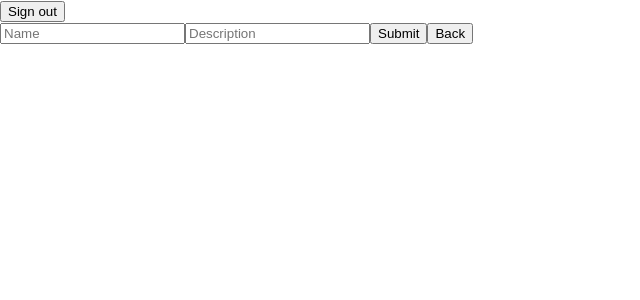
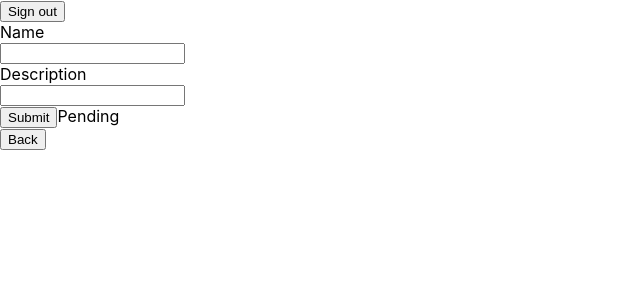
Before and after one commit to collapp-zpi/collapp-developer, a Next.js app: page /panel/plugins/create in a window 1280 px wide. Shown: the top 300 px of the page, without its empty margins (0-640 px from the left). Built offline with nearby package versions, Linux system fonts and the light colour scheme; no server answers; sample sign-in values are in the browser's storage.

Commit message:
add plugin form add react hook form input add create plugin view

```diff
--- /dev/null
+++ b/components/form/InputText.tsx
@@ -0,0 +1,29 @@
+import { useController } from 'react-hook-form'
+import { ErrorMessage } from '@hookform/error-message'
+import { ComponentProps } from 'react'
+
+interface InputTextProps extends ComponentProps<'input'> {
+  name: string
+  label?: string
+}
+
+export const InputText = ({ name, label, ...props }: InputTextProps) => {
+  const {
+    field: { ref, ...field },
+  } = useController({ name })
+
+  return (
+    <div>
+      <label>
+        <div>{label}</div>
+        <input
+          ref={ref}
+          {...field}
+          {...props}
+          value={field?.value ?? props?.value ?? ''}
+        />
+        <ErrorMessage name={name} />
+      </label>
+    </div>
+  )
+}
--- /dev/null
+++ b/includes/plugins/api/createPlugin.ts
@@ -0,0 +1,5 @@
+export const createPlugin = async (data: any) =>
+  fetch(`/api/plugins`, {
+    method: 'POST',
+    body: JSON.stringify(data),
+  })
--- /dev/null
+++ b/includes/plugins/components/PluginForm.tsx
@@ -0,0 +1,28 @@
+import useApiForm from '../../../hooks/useApiForm'
+import { createPlugin } from '../api/createPlugin'
+import { FormProvider } from 'react-hook-form'
+import { InputText } from '../../../components/form/InputText'
+import { object, string } from 'yup'
+
+const schema = object().shape({
+  name: string().required(),
+  description: string(),
+})
+
+export const PluginForm = () => {
+  const { methods, handleSubmit, request } = useApiForm({
+    schema,
+    query: createPlugin,
+  })
+
+  return (
+    <FormProvider {...methods}>
+      <form onSubmit={handleSubmit}>
+        <InputText name="name" label="Name" />
+        <InputText name="description" label="Description" />
+        <button type="submit">Submit</button>
+        {request.status}
+      </form>
+    </FormProvider>
+  )
+}
--- a/pages/api/plugins/index.ts
+++ b/pages/api/plugins/index.ts
@@ -12,13 +12,11 @@ export default async function handler(
     return res.status(401).json({ message: 'Unauthorized' })
   }
 
-  if (req.method !== 'GET') {
+  if (req.method === 'POST') {
     const { name, description } = JSON.parse(req.body)
 
     const errors = []
     if (!name) errors.push({ field: 'name', message: 'Required field' })
-    if (!description)
-      errors.push({ field: 'description', message: 'Required field' })
 
     if (errors.length) {
       return res.status(400).json({ errors })
@@ -40,6 +38,9 @@ export default async function handler(
     return res.status(200).json({ data: plugin })
   }
 
+  if (req.method !== 'GET')
+    return res.status(401).json({ message: 'Unauthorized' })
+
   const plugins = await prisma.draftPlugin.findMany({
     where: {
       authorId: session.userId as string,
--- a/pages/panel/plugins/create.tsx
+++ b/pages/panel/plugins/create.tsx
@@ -1,34 +1,16 @@
 import { useRouter } from 'next/router'
 import { AuthLayout } from '../../../layouts/AuthLayout'
-import { FormEvent } from 'react'
+import { PluginForm } from '../../../includes/plugins/components/PluginForm'
 
 const CreatePlugin = () => {
   const router = useRouter()
 
-  const handleSubmit = async (e: FormEvent<HTMLFormElement>) => {
-    e.preventDefault()
-
-    const res = await fetch(`/api/plugins`, {
-      method: 'POST',
-      body: JSON.stringify({
-        name: e.target.name.value,
-        description: e.target.description.value,
-      }),
-    })
-
-    console.log(res)
-  }
-
   return (
     <AuthLayout>
-      <form onSubmit={handleSubmit}>
-        <input type="text" name="name" placeholder="Name" />
-        <input type="text" name="description" placeholder="Description" />
-        <button type="submit">Submit</button>
-        <button type="button" onClick={() => router.push('/panel/plugins')}>
-          Back
-        </button>
-      </form>
+      <PluginForm />
+      <button type="button" onClick={() => router.push('/panel/plugins')}>
+        Back
+      </button>
     </AuthLayout>
   )
 }
```
